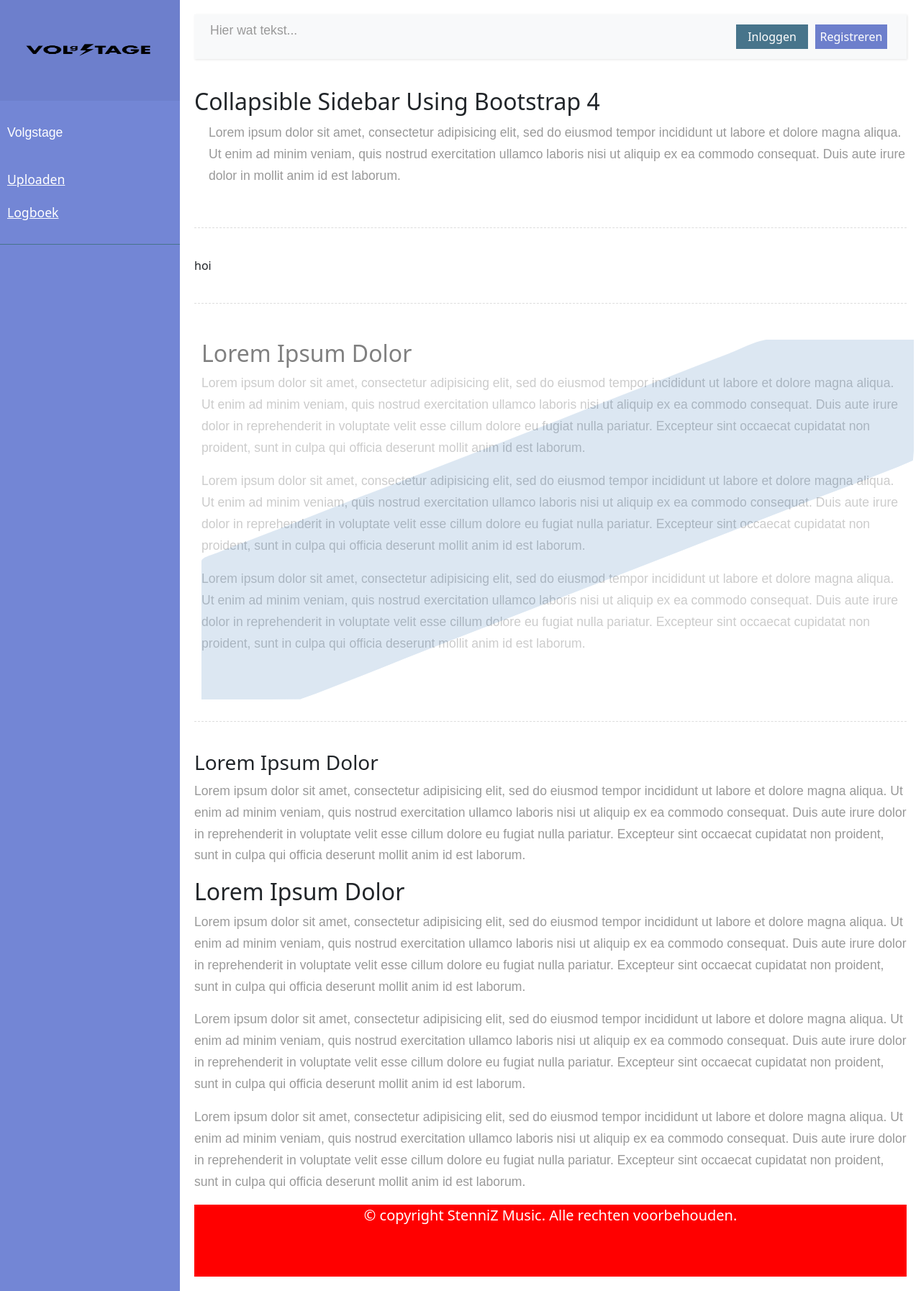
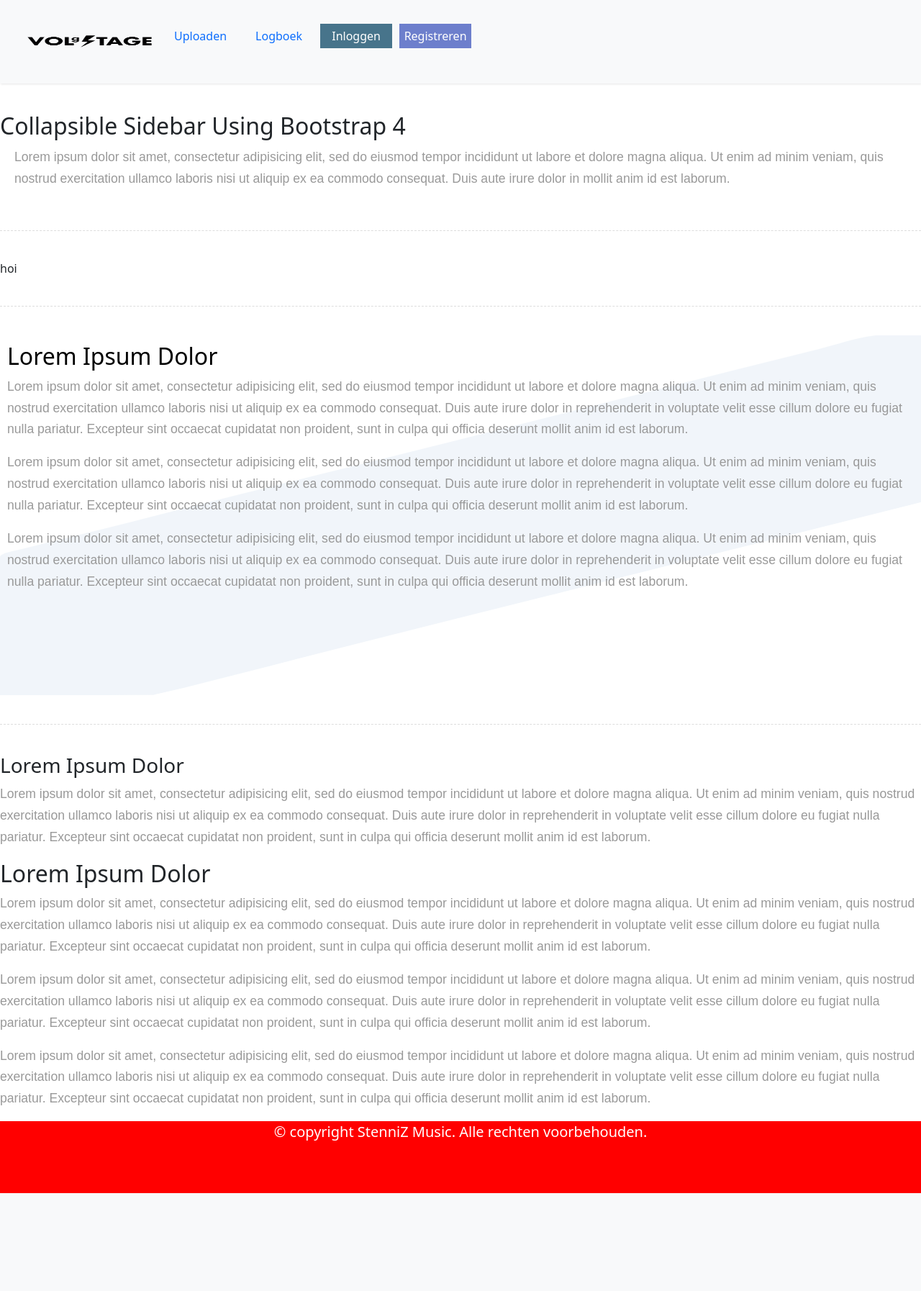
Before and after one commit to alikashev/mvc_stagesite, a PHP site: page / in a window 1280 px wide; the page is wider, and only the part inside the window is pictured. Shown: that part at 72% size. After the commit the page ends 1658 px from the top of that part, so only its background shows below. Run offline with PHP 8.4, Linux system fonts and the light colour scheme; some libraries are stand-ins or nearby versions.

Commit message:
deleted sidebar and updated nav

```diff
--- a/assets/css/style.css
+++ b/assets/css/style.css
@@ -56,6 +56,7 @@ a:focus {
 }
 
 .navbar {
+    width: 100% !important;
     padding: 15px 10px;
     background: #fff;
     border: none;
@@ -93,6 +94,7 @@ a:focus {
     background: #7386D5;
     color: #fff;
     transition: all 0.3s;
+    margin: 0;
 }
 
 #sidebar .sidebar-header {
@@ -195,7 +197,6 @@ a.register:hover {
 
 #content {
     width: 100%;
-    padding: 20px;
     min-height: 100vh;
     transition: all 0.3s;
 }
@@ -253,9 +254,25 @@ a.register:hover {
   }
 
   .balk {
-        width: 100%;
-        max-width: 100%;
+        width: 120%;
         max-height: 500px;
-        opacity: 0.5;
+        opacity: 0.2;
         position:absolute;
+        margin-left: 0;
   }
+
+  .navitem {
+      display: flex;
+  }
+
+  .navitem li {
+    margin: 10px;
+}
+
+.navitem li a {
+    text-decoration: none;
+    padding: 5px;
+    margin: 5px;
+    width: 100px;
+    text-align: center;
+}
--- a/view/home.php
+++ b/view/home.php
@@ -28,9 +28,8 @@
         </div>
 
         <div class="line"></div>
-
+        <img class='balk' src="assets/img/balkje.svg" alt="">
         <div class="content-section">
-        <img class='balk' src="assets/img/balkje.svg" alt="">
         <h2>Lorem Ipsum Dolor</h2>
         <p>Lorem ipsum dolor sit amet, consectetur adipisicing elit, sed do eiusmod tempor incididunt ut labore et
             dolore magna aliqua. Ut enim ad minim veniam, quis nostrud exercitation ullamco laboris nisi ut aliquip ex
--- a/view/sidebar.php
+++ b/view/sidebar.php
@@ -32,14 +32,15 @@ $account = new Account();
 </head>
 <body>
 
-<div class="wrapper">
-    <nav id="sidebar">
-        <div class="sidebar-header">
+    <div id="content">
+
+        <nav class="navbar navbar-expand-lg navbar-light bg-light">
+            <div class="container-fluid">
+
+                <div class="collapse navbar-collapse" id="navbarSupportedContent">
                     <img class="logo" src="<?= SERVER_URL ?>/assets/img/logo-zwart.png" alt="">
-        </div>
 
-        <ul class="list-unstyled components">
-            <p>Volgstage</p>
+                    <ul class="navitem list-unstyled components">
                         <?php if ($account->loginCheck()): ?>
                         <?php if ($account->adminCheck() || $account->supervisorCheck() || $account->schoolSupervisorCheck()): ?>
                         <li>
@@ -58,18 +59,6 @@ $account = new Account();
                         <li>
                             <a href="javascript:loadPage('<?= SERVER_URL ?>/LogboekController/')">Logboek</a>
                         </li>
-        </ul>
-    </nav>
-
-    <div id="content">
-
-        <nav class="navbar navbar-expand-lg navbar-light bg-light">
-            <div class="container-fluid">
-
-                <div class="collapse navbar-collapse" id="navbarSupportedContent">
-                    <p>Hier wat tekst...</p>
-                </div>
-
                         <?php if ($account->loginCheck()):?>
                             <a class="logout" href="<?=SERVER_URL?>/Logout/">Uitloggen</a>
                         <?php else:?>
@@ -79,5 +68,7 @@ $account = new Account();
                         <?php if (!$account->loginCheck()):?>
                             <a class="register" href="<?=SERVER_URL?>/Register/">Registreren</a>
                         <?php endif; ?>
+                    </ul>
+                </div>
             </div>
         </nav>
```
Also changed, not shown: assets/img/blauwe_streep.svg (added). Lines whose indentation alone changed are shown as unchanged.
